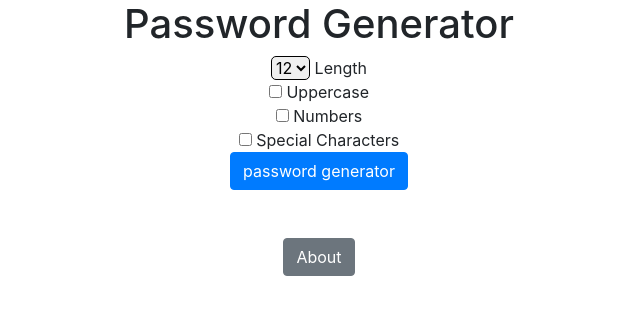
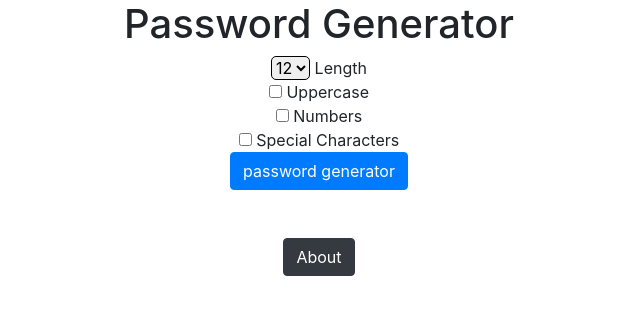
Before and after one commit to soroush32r/django3-password-generator, a Django app: page / in a window 1280 px wide. Shown: the top 315 px of the page, without its empty margins (321-961 px from the left). Run offline with Django 3.2, Linux system fonts and the light colour scheme; some libraries are stand-ins or nearby versions.

Commit message:
there is a little change on btn color

```diff
--- a/generator/templates/generator/home.html
+++ b/generator/templates/generator/home.html
@@ -29,6 +29,6 @@
 
     <input type="submit" value="password generator" class="btn btn-primary">
     <br><br><br>
-    <a href="{% url 'about' %}" class="btn btn-secondary">About</a>
+    <a href="{% url 'about' %}" class="btn btn-dark">About</a>
   </form>
 </div>
```
